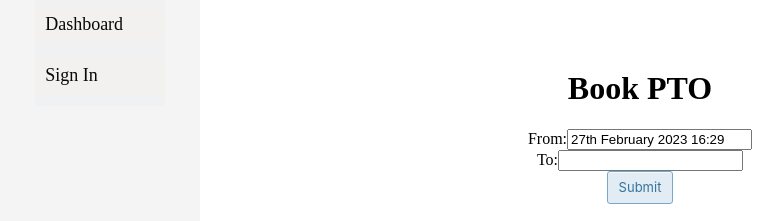
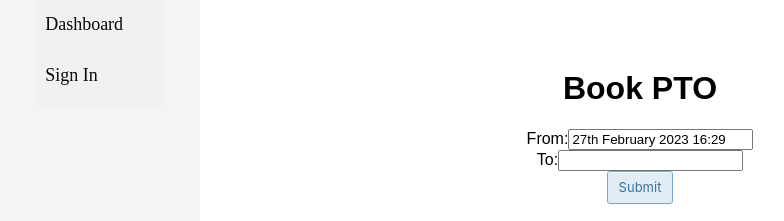
Before and after one commit to benj3110/PTerOdactyl, a React (Vite) app in the folder Front-end/: page /bookingForm in a window 1280 px wide. Shown: the part 145-366 px from the top of the page, without its empty margins (0-784 px from the left). Built offline with nearby package versions, Linux system fonts and the light colour scheme.

Commit message:
improvements to ui

```diff
--- a/Front-end/src/BookingPage/BookingForm.css
+++ b/Front-end/src/BookingPage/BookingForm.css
@@ -1,19 +1,20 @@
-.bookPTOButton{
+.bookPTOButton {
   background-color: #e1ecf4;
   border-radius: 3px;
   border: 1px solid #7aa7c7;
-    box-shadow: rgba(255, 255, 255, .7) 0 1px 0 0 inset;
+  box-shadow: rgba(255, 255, 255, 0.7) 0 1px 0 0 inset;
   box-sizing: border-box;
   color: #39739d;
   cursor: pointer;
   display: inline-block;
-    font-family: -apple-system,system-ui,"Segoe UI","Liberation Sans",sans-serif;
+  font-family: -apple-system, system-ui, "Segoe UI", "Liberation Sans",
+    sans-serif;
   font-size: 13px;
   font-weight: 400;
   line-height: 1.15385;
   margin: 0;
   outline: none;
-    padding: 8px .8em;
+  padding: 8px 0.8em;
   position: relative;
   text-align: center;
   text-decoration: none;
@@ -31,7 +32,7 @@
 }
 
 .bookPTOButton:focus {
-    box-shadow: 0 0 0 4px rgba(0, 149, 255, .15);
+  box-shadow: 0 0 0 4px rgba(0, 149, 255, 0.15);
 }
 
 .bookPTOButton:active {
@@ -39,3 +40,7 @@
   box-shadow: none;
   color: #2c5777;
 }
+.booking-formTitle {
+  font-family: "Montserrat", Arial, sans-serif;
+  /* Add any other styles here */
+}
--- a/Front-end/src/BookingPage/BookingForm.tsx
+++ b/Front-end/src/BookingPage/BookingForm.tsx
@@ -43,9 +43,7 @@ const BookingForm: React.FC<bookingProps> = ({ name }) => {
       endDate: string | undefined;
     } = {
       name: name,
-			PendingDates: `${startDate
-				?.toISOString()
-				.substring(0, 16)} # ${endDate
+      PendingDates: `${startDate?.toISOString().substring(0, 16)} # ${endDate
         ?.toISOString()
         .substring(0, 16)}`,
       startDate: startDate?.toISOString().substring(0, 16),
@@ -96,7 +94,7 @@ const BookingForm: React.FC<bookingProps> = ({ name }) => {
             <h1>Book PTO</h1>
           </div>
 
-					<div>
+          <div className="booking-formTitle">
             From:
             <DatePicker
               selected={startDate}
@@ -110,7 +108,7 @@ const BookingForm: React.FC<bookingProps> = ({ name }) => {
               fixedHeight
             />
           </div>
-					<div>
+          <div className="booking-formTitle">
             To:
             <DatePicker
               selected={endDate}
--- /dev/null
+++ b/Front-end/src/Sign in/SignIn.css
@@ -0,0 +1,4 @@
+.booking-formTitle {
+  font-family: "Montserrat", Arial, sans-serif;
+  /* Add any other styles here */
+}
--- a/Front-end/src/Sign in/SignIn.tsx
+++ b/Front-end/src/Sign in/SignIn.tsx
@@ -50,7 +50,7 @@ const LoginPage: React.FC<loginInterface> = ({
   return (
     <div>
       {loggedIn == false ? (
-				<div>
+        <div className="booking-formTitle">
           <h1>Login</h1>
           <form onSubmit={handleSubmit}>
             <div>
```
Lines whose indentation alone changed are shown as unchanged.
